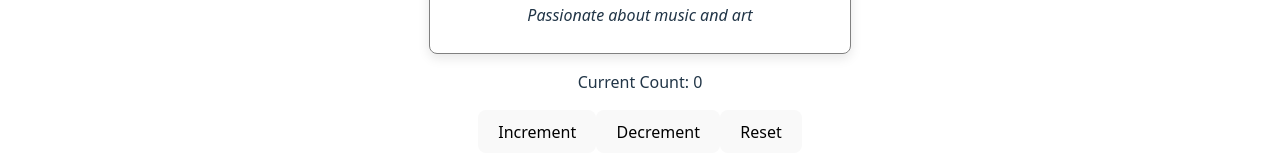
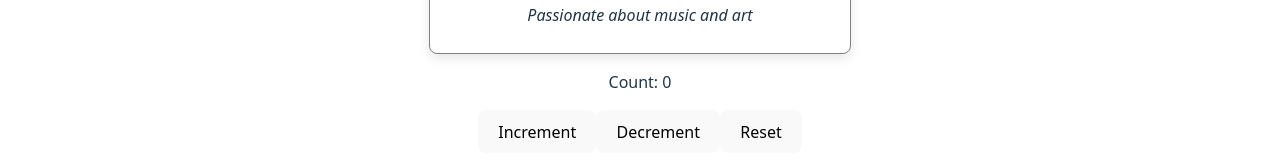
Before and after one commit to ThulileMasuku/alx-fe-reactjs, a React (Vite) app: page / in a window 1280 px wide. Shown: the part 1141-1301 px from the top of the page. Built offline with nearby package versions, Linux system fonts and the light colour scheme.

Commit message:
Add Counter component and intergrate in App

```diff
--- a/src/components/Counter.jsx
+++ b/src/components/Counter.jsx
@@ -5,7 +5,7 @@ function Counter() {
 
   return (
     <div>
-      <p>Current Count: {count}</p>
+      <p>Count: {count}</p>
       <button onClick={() => setCount(count + 1)}>Increment</button>
       <button onClick={() => setCount(count - 1)}>Decrement</button>
       <button onClick={() => setCount(0)}>Reset</button>
```
